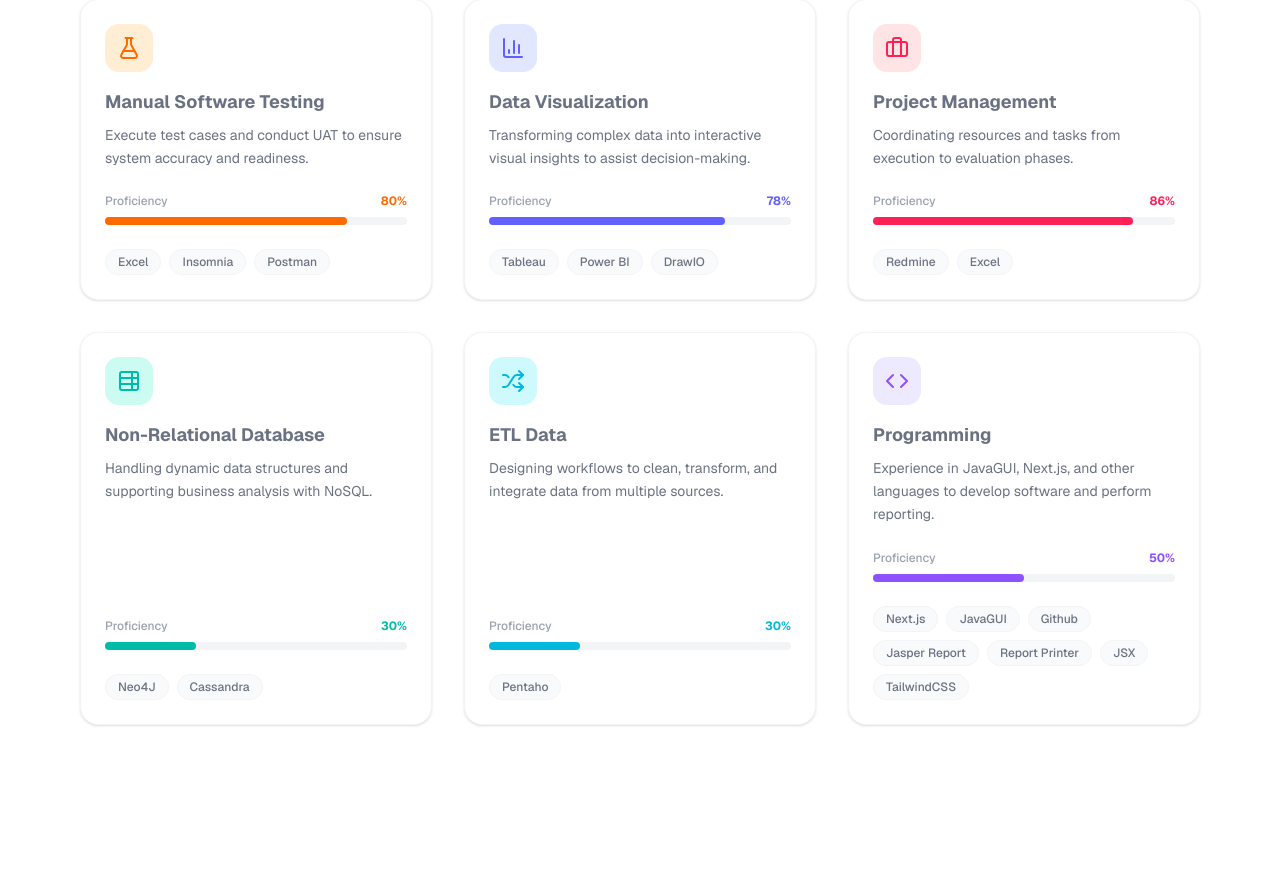
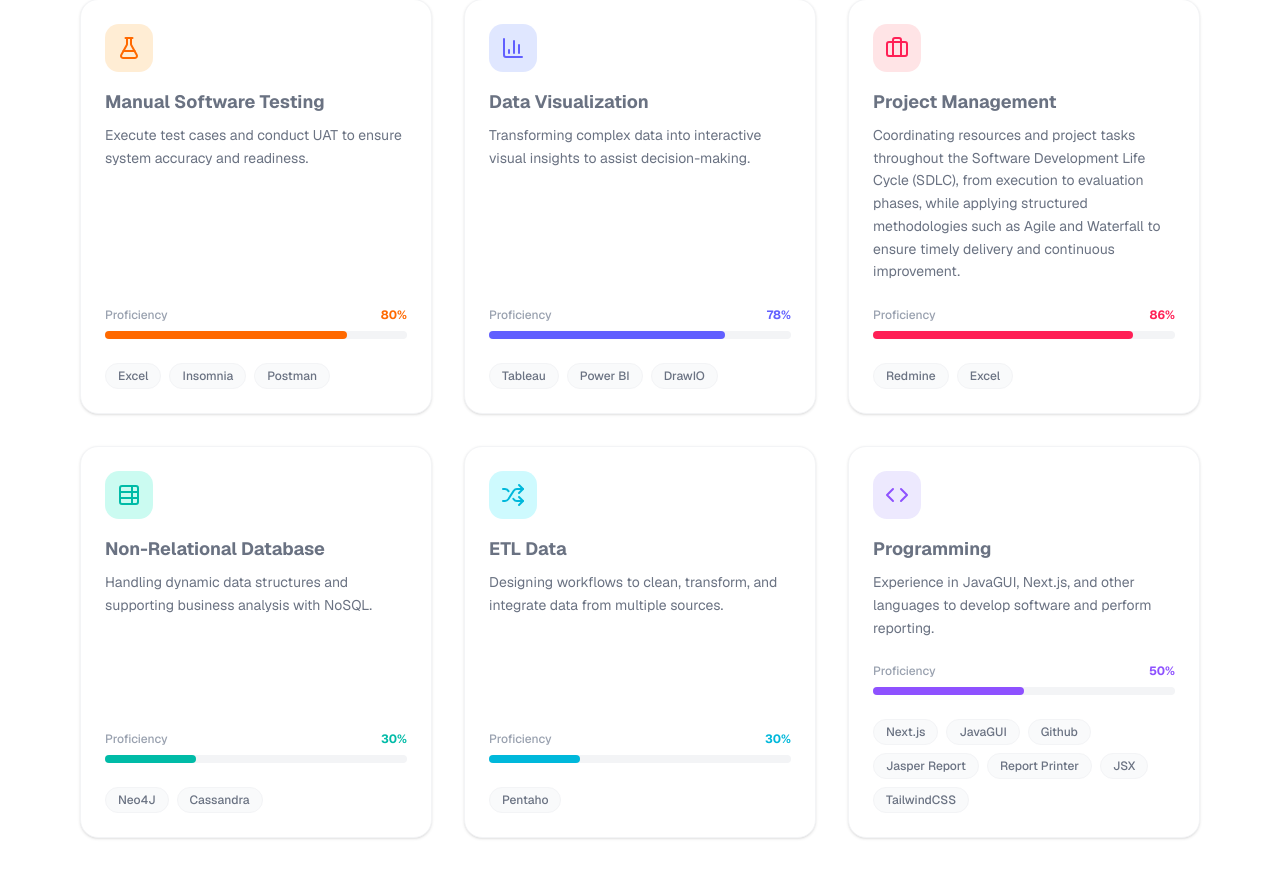
Before and after one commit to kempinn/portofolio, a Next.js app in the folder portofoliokevin/: page /showcase in a window 1280 px wide. Shown: the part 1000-1878 px from the top of the page. Before the commit the page ends 1837 px from the top, so only its background shows below. Built offline with nearby package versions, Linux system fonts and the light colour scheme.

Commit message:
Update skill

```diff
--- a/portofoliokevin/app/showcase/all-projects/allproject.tsx
+++ b/portofoliokevin/app/showcase/all-projects/allproject.tsx
@@ -185,7 +185,7 @@ export function ShowcaseContent() {
                   <Briefcase className="w-6 h-6 text-rose-500" strokeWidth={2} />
                 </div>
                 <h3 className="text-lg font-bold text-gray-500 mb-2">Project Management</h3>
-                <p className="text-sm text-gray-500 leading-relaxed mb-6 flex-grow">Coordinating resources and tasks from execution to evaluation phases.</p>
+                <p className="text-sm text-gray-500 leading-relaxed mb-6 flex-grow">Coordinating resources and project tasks throughout the Software Development Life Cycle (SDLC), from execution to evaluation phases, while applying structured methodologies such as Agile and Waterfall to ensure timely delivery and continuous improvement.</p>
                 <div className="mb-6">
                   <div className="flex justify-between items-center mb-1"><span className="text-xs font-medium text-gray-400">Proficiency</span><span className="text-xs font-bold text-rose-500">86%</span></div>
                   <div className="w-full h-2 bg-gray-100 rounded-full mt-2"><div className="h-full rounded-full bg-rose-500" style={{ width: '86%' }}></div></div>
```
